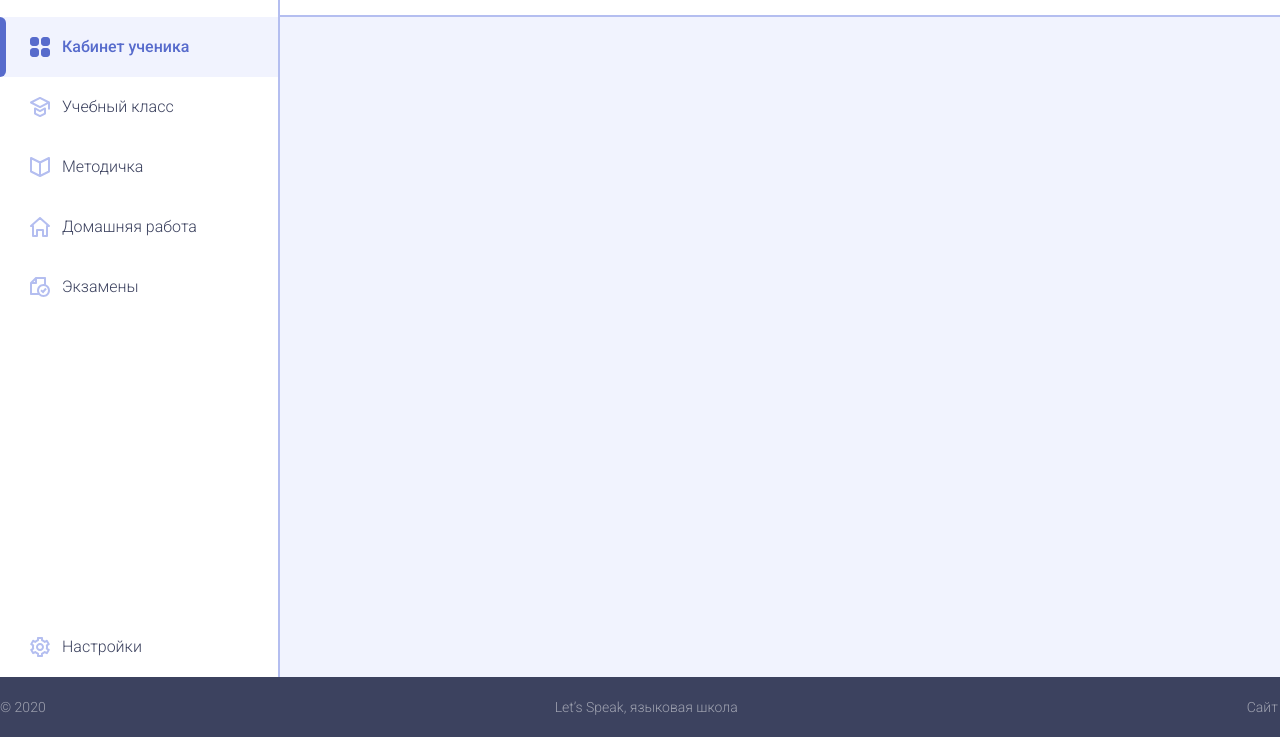
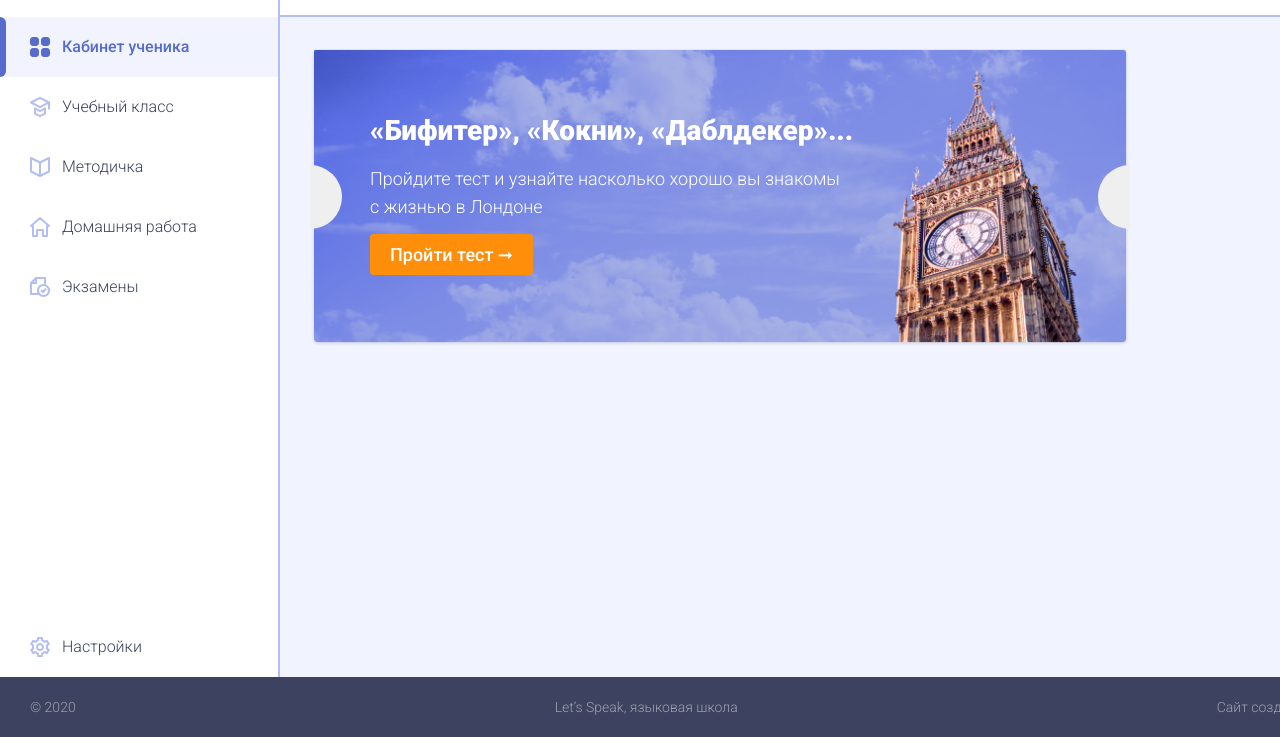
Before and after one commit to GarryVar/lets-s-speak, a website: page src/index.html in a window 1280 px wide. Shown: the part 63-800 px from the top of the page. Drawn offline with Linux system fonts and the light colour scheme.

Commit message:
added slider images

```diff
--- a/src/index.html
+++ b/src/index.html
@@ -9,7 +9,7 @@
     <link rel="stylesheet" href="styles/index.css">
 </head>
 
-<body class="page">
+<body class="page container">
     <div class="page__layout">
         <nav class="page__nav nav">
             <div class="nav__layout">
@@ -225,14 +225,23 @@
         <main class="page__main main">
             <h1 class="visually-hidden">Главная страница сайта языковой школы Let’s Speak</h1>
             <div class="slider">
+                <div class="slider__layout">
 
+                    <img class="slider__image" src="img/bg.png" alt="" width="820" height="300">
+                    <p class="slider__headline">«Бифитер», «Кокни», «Даблдекер»...</p>
+                    <p class="slider__text">Пройдите тест и узнайте насколько хорошо вы знакомы
+                        с жизнью в Лондоне</p>
+                    <a href="">Пройти тест ➞</a>
+                    <button class="slider__btn slider__btn-prev"></button>
+                    <button class="slider__btn slider__btn-next"></button>
+                </div>
             </div>
             <div class="offers"></div>
             <div class="video"></div>
             <div class="contacts"></div>
         </main>
         <footer class="page__footer footer">
-            <div class="footer__layout container">
+            <div class="footer__layout">
                 <p>© 2020 </p>
                 <p>Let’s Speak, языковая школа</p>
                 <p>Сайт создан в HTML Academy</p>
--- a/src/styles/footer.css
+++ b/src/styles/footer.css
@@ -3,6 +3,7 @@
     align-items: center;
     justify-content: space-between;
     height: 100%;
+    padding: 0 30px;
 }
 
 .footer p {
--- a/src/styles/index.css
+++ b/src/styles/index.css
@@ -9,3 +9,4 @@
 @import url('search.css');
 @import url('profile.css');
 @import url('notifications.css');
+@import url('slider.css');
--- a/src/styles/main.css
+++ b/src/styles/main.css
@@ -9,7 +9,7 @@ body {
     margin: 0;
     padding: 0;
 
-    min-width: 1440px;
+    width: 1440px;
 
     font-family: "Roboto", "Arial", sans-serif;
     font-weight: 300;
--- a/src/styles/page.css
+++ b/src/styles/page.css
@@ -26,9 +26,15 @@
 }
 
 .page__main {
+    display: grid;
+    grid-template-columns: 1fr 1fr 1fr 260px;
+    grid-template-rows: 300px 140px 1fr;
+    gap: 20px;
+
+    padding: 30px;
+
     grid-area: main;
     background-color: #F1F3FE;
-    ;
 }
 
 .page__footer {
```
Also changed, not shown: src/img/bg.jpg (added), src/img/bg.png (added).
